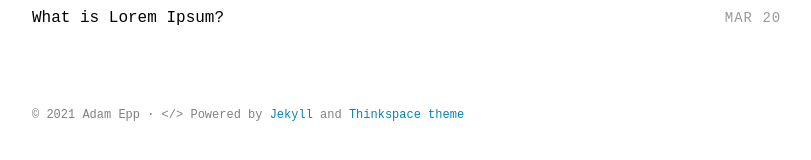
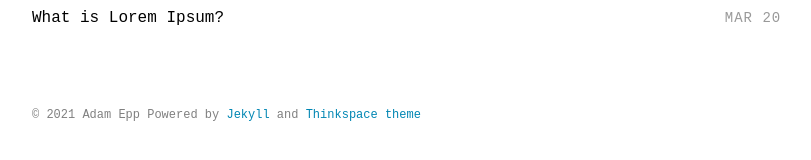
Before and after one commit to AdamEpp/AdamEpp.github.io, a Jekyll site: the page built from index.html, in a window 1280 px wide. Shown: the part 436-596 px from the top of the page, without its empty margins (232-1043 px from the left). Built offline with Jekyll 4.4.1, drawn with Linux system fonts in a browser that asks for light colours; some web fonts are replaced.

Commit message:
Update footer.html

```diff
--- a/_includes/footer.html
+++ b/_includes/footer.html
@@ -1,5 +1,5 @@
 <footer class="site-footer">
   <div class="container">
-    <small class="block">&copy; {{ site.time | date: '%Y' }} {{ site.author.name }} &middot; &lt;/&gt; Powered by <a href="https://jekyllrb.com/">Jekyll</a> and <a href="https://github.com/heiswayi/thinkspace">Thinkspace theme</a></small>
+    <small class="block">&copy; {{ site.time | date: '%Y' }} {{ site.author.name }} Powered by <a href="https://jekyllrb.com/">Jekyll</a> and <a href="https://github.com/heiswayi/thinkspace">Thinkspace theme</a></small>
   </div>
 </footer>
```
